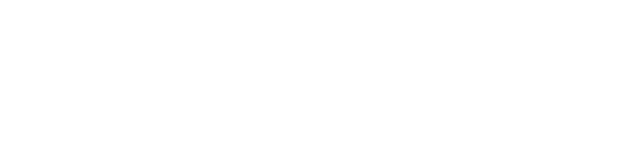
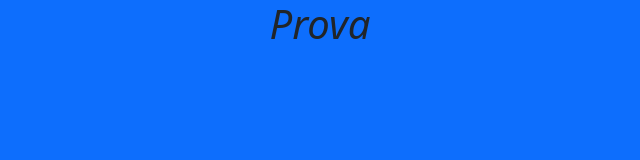
Before and after one commit to David3-bot/js-fizzbuzz, a plain HTML site: page index.html in a window 1280 px wide. Shown: the whole page, without its empty margins (320-960 px from the left). Drawn offline with nearby package versions, Linux system fonts and the light colour scheme.

Commit message:
tentativo fallimentare di bonus

```diff
--- a/index.html
+++ b/index.html
@@ -9,17 +9,12 @@
     <title>Gin e Fizz</title>
 </head>
 
-<body>
+<body class="bg-primary">
 
-
-
-
-
-
-
-
-
-
+    <h1 class="text-center fst-italic">Prova</h1>
+    <div class="container p-5">
+      <div class="prova d-flex flex-wrap"></div>
+    </div>
 
 
 
--- a/main.js
+++ b/main.js
@@ -1,3 +1,4 @@
+
 for (let i = 0; i <= 100; i++) {
 
 
@@ -8,11 +9,14 @@ for (let i = 0; i <= 100; i++) {
     } else if (i % 5 === 0) {
         console.log("Buzz");
 
+
     } else if (i % 3 === 0) {
         console.log("Fizz");
+
 
     }
     else console.log(i);
 
 
+
 }
```
